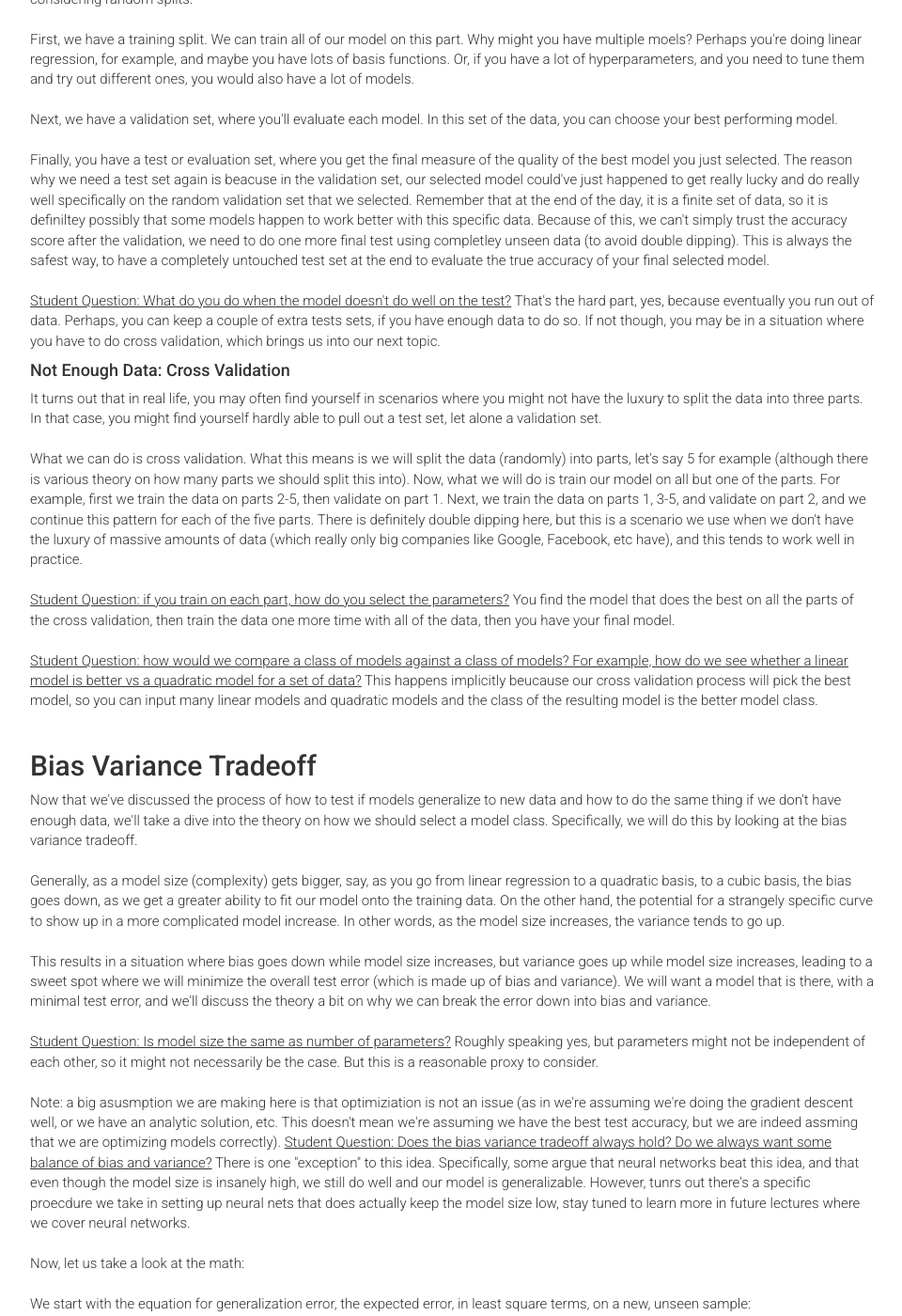
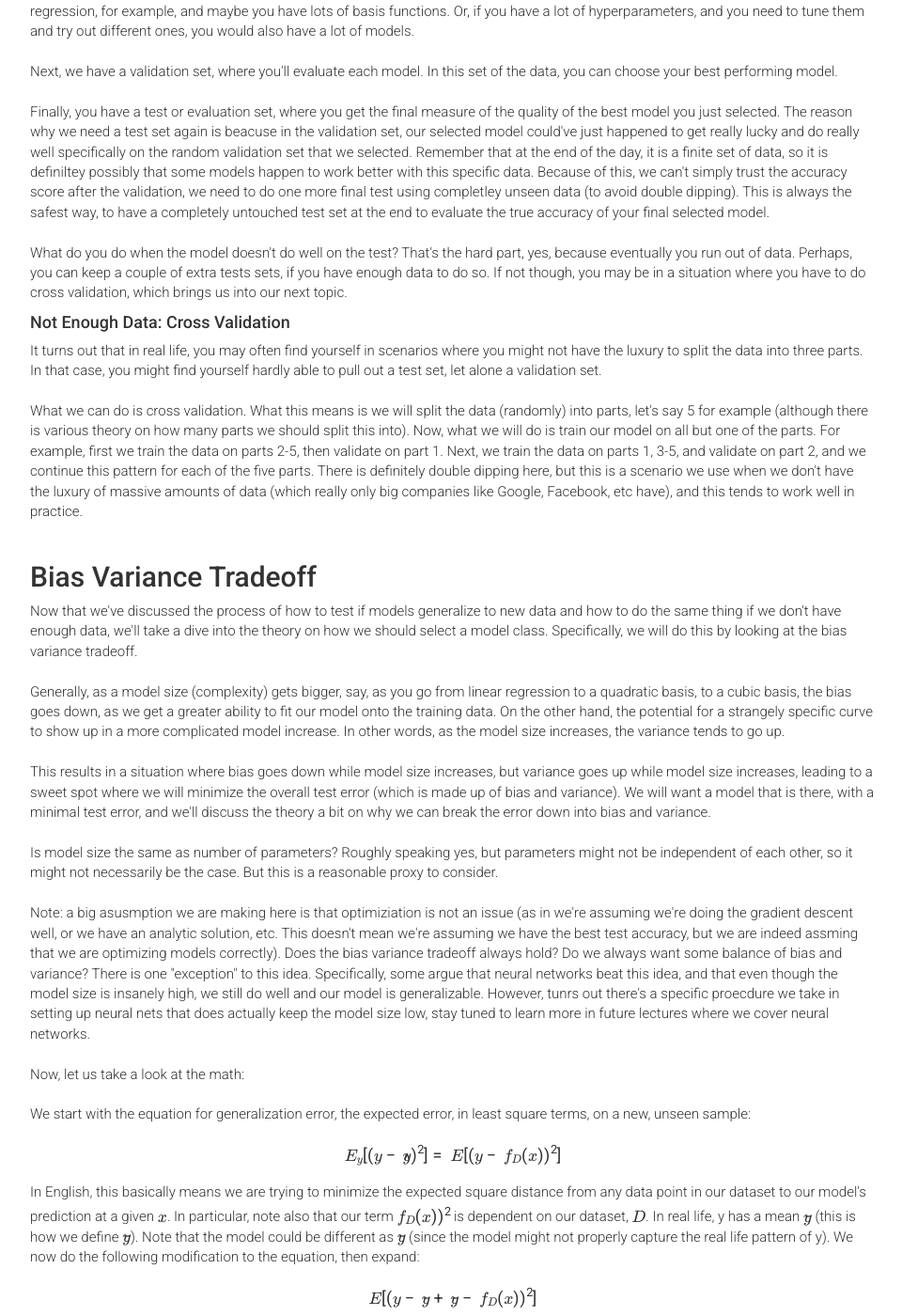
Before and after one commit to harvard-ml-courses/cs181-web, a Jekyll site: the page built from recaps/lec6.html, in a window 1280 px wide and 1400 px high, scrolled down 2199 px. Shown: the whole window at 94% size, without its empty margins (158-1118 px from the left). Built offline with Jekyll 4.4.1, drawn with Linux system fonts in a browser that asks for light colours; formulas are drawn with MathJax 3; some of the changed text lies outside the part shown.

Commit message:
Lecture 6 notes release

```diff
--- a/_includes/header.html
+++ b/_includes/header.html
@@ -31,8 +31,8 @@
             <li><a class="dropdown-item" href="{{ site.baseurl }}/recaps/lec3">Lecture 3 (Probabilistic Linear Regression)</a></li>
             <li><a class="dropdown-item" href="{{ site.baseurl }}/recaps/lec4">Lecture 4 (Linear Classification)</a></li>
             <li><a class="dropdown-item" href="{{ site.baseurl }}/recaps/lec5">Lecture 5 (Probabilistic Classification)</a></li>
-            <!-- <li><a class="dropdown-item" href="{{ site.baseurl }}/recaps/lec6">Lecture 6 (Model Specification)</a></li>
-            <li><a class="dropdown-item" href="{{ site.baseurl }}/recaps/lec7">Lecture 7 (Bayesian Model Specification)</a></li>
+            <li><a class="dropdown-item" href="{{ site.baseurl }}/recaps/lec6">Lecture 6 (Model Specification)</a></li>
+            <!-- <li><a class="dropdown-item" href="{{ site.baseurl }}/recaps/lec7">Lecture 7 (Bayesian Model Specification)</a></li>
             <li><a class="dropdown-item" href="{{ site.baseurl }}/recaps/lec8">Lecture 8 (Neural Networks I)</a></li>
             <li><a class="dropdown-item" href="{{ site.baseurl }}/recaps/lec9">Lecture 9 (Neural Networks II)</a></li>
             <li><a class="dropdown-item" href="{{ site.baseurl }}/recaps/lec10">Lecture 10 (Support Vector Machines I)</a></li>
--- a/recaps/lec6.html
+++ b/recaps/lec6.html
@@ -7,16 +7,14 @@
 
 <section class="main-container text">
     <div class="main">
-      <h4>Date: February 11, 2021 (<a href="https://docs.google.com/forms/d/e/1FAIpQLSfn1qVvwPJqHjWNriPrVnlRgWl49PRQT_ucWNXE-9DOIq3TLQ/viewform" target="_blank">Concept Check</a>, <a href="https://docs.google.com/forms/d/e/1FAIpQLSfn1qVvwPJqHjWNriPrVnlRgWl49PRQT_ucWNXE-9DOIq3TLQ/viewanalytics" target="_blank">Class Responses</a>, <a href="{{ site.baseurl }}/ccsolutions" target="_blank">Solutions</a>)</h4>
+      <h4>Date: February 10, 2022</h4>
       <h4>Relevant Textbook Sections: 2.7, 2.8</h4>
 
       <br>
 
-      <h4><a href="https://harvard.zoom.us/rec/play/EvIaD2vZGmMt4lBi7baWqG5sWu0Vqln80gYa_ShMTC_ngm7qGEGkWW77FwnNPZ0EKGPWlrWj2kcP_8iM.wcNzC6U1X5vz_7fe">Lecture Video</a></h4>
-      <h4><a href="files/biasvariance.pdf" target="_blank">More Notes on Bias-Variance Tradeoff</a></h4>
-      <h4><a href="files/lecture6_ipad.pdf" target="_blank">iPad Notes</a></h4>
+      <h4><a href="https://canvas.harvard.edu/courses/100256/external_tools/38806">Lecture Video</a></h4>
 
-      <h3>Lecture 6 Summary</h3>
+      <h2>Lecture 6 Summary</h2>
 
       <ul>
         <li><a href="#recap6_1">Introduction into Model Selection</a></li>
@@ -79,17 +77,13 @@
 
       Finally, you have a test or evaluation set, where you get the final measure of the quality of the best model you just selected. The reason why we need a test set again is beacuse in the validation set, our selected model could've just happened to get really lucky and do really well specifically on the random validation set that we selected. Remember that at the end of the day, it is a finite set of data, so it is definiltey possibly that some models happen to work better with this specific data. Because of this, we can't simply trust the accuracy score after the validation, we need to do one more final test using completley unseen data (to avoid double dipping). This is always the safest way, to have a completely untouched test set at the end to evaluate the true accuracy of your final selected model.<br><br>
 
-      <u>Student Question: What do you do when the model doesn't do well on the test?</u> That's the hard part, yes, because eventually you run out of data. Perhaps, you can keep a couple of extra tests sets, if you have enough data to do so. If not though, you may be in a situation where you have to do cross validation, which brings us into our next topic.
+      What do you do when the model doesn't do well on the test? That's the hard part, yes, because eventually you run out of data. Perhaps, you can keep a couple of extra tests sets, if you have enough data to do so. If not though, you may be in a situation where you have to do cross validation, which brings us into our next topic.
 
       <h4>Not Enough Data: Cross Validation</h4>
 
       It turns out that in real life, you may often find yourself in scenarios where you might not have the luxury to split the data into three parts. In that case, you might find yourself hardly able to pull out a test set, let alone a validation set.<br><br>
 
       What we can do is cross validation. What this means is we will split the data (randomly) into parts, let's say 5 for example (although there is various theory on how many parts we should split this into). Now, what we will do is train our model on all but one of the parts. For example, first we train the data on parts 2-5, then validate on part 1. Next, we train the data on parts 1, 3-5, and validate on part 2, and we continue this pattern for each of the five parts. There is definitely double dipping here, but this is a scenario we use when we don't have the luxury of massive amounts of data (which really only big companies like Google, Facebook, etc have), and this tends to work well in practice.<br><br>
-
-      <u>Student Question: if you train on each part, how do you select the parameters?</u> You find the model that does the best on all the parts of the cross validation, then train the data one more time with all of the data, then you have your final model.<br><br>
-
-      <u>Student Question: how would we compare a class of models against a class of models? For example, how do we see whether a linear model is better vs a quadratic model for a set of data?</u> This happens implicitly beucause our cross validation process will pick the best model, so you can input many linear models and quadratic models and the class of the resulting model is the better model class.<br><br>
 
       <h2 id="recap6_4">Bias Variance Tradeoff</h2>
 
@@ -99,11 +93,11 @@
 
       This results in a situation where bias goes down while model size increases, but variance goes up while model size increases, leading to a sweet spot where we will minimize the overall test error (which is made up of bias and variance). We will want a model that is there, with a minimal test error, and we'll discuss the theory a bit on why we can break the error down into bias and variance.<br><br>
 
-      <u>Student Question: Is model size the same as number of parameters?</u> Roughly speaking yes, but parameters might not be independent of each other, so it might not necessarily be the case. But this is a reasonable proxy to consider.<br><br>
+      Is model size the same as number of parameters? Roughly speaking yes, but parameters might not be independent of each other, so it might not necessarily be the case. But this is a reasonable proxy to consider.<br><br>
 
       Note: a big asusmption we are making here is that optimiziation is not an issue (as in we're assuming we're doing the gradient descent well, or we have an analytic solution, etc. This doesn't mean we're assuming we have the best test accuracy, but we are indeed assming that we are optimizing models correctly).
 
-      <u>Student Question: Does the bias variance tradeoff always hold? Do we always want some balance of bias and variance?</u> There is one "exception" to this idea. Specifically, some argue that neural networks beat this idea, and that even though the model size is insanely high, we still do well and our model is generalizable. However, tunrs out there's a specific proecdure we take in setting up neural nets that does actually keep the model size low, stay tuned to learn more in future lectures where we cover neural networks.<br><br>
+      Does the bias variance tradeoff always hold? Do we always want some balance of bias and variance? There is one "exception" to this idea. Specifically, some argue that neural networks beat this idea, and that even though the model size is insanely high, we still do well and our model is generalizable. However, tunrs out there's a specific proecdure we take in setting up neural nets that does actually keep the model size low, stay tuned to learn more in future lectures where we cover neural networks.<br><br>
 
       Now, let us take a look at the math:<br><br>
 
@@ -131,7 +125,7 @@
 
       We've introduced a new variable $\bar{f}(x) = E_D[f_D(x)]$. To describe this, imagine if you took a bunch of datasets, and did this whole experiment a million times. Concretely, imagine you took 100 data points, fit it, took 100 more data points, fit it again, and then averaged all the models. That's what $\bar{f}$ represents.<br><br>
 
-      <u>Student Question: Is $\bar{f}$ the same as $\bar{y}$?</u> No, as a quick example, if you had a linear model, and you fit it many times, the average model would still be a line, but if we had our true y as a parabola, then it would still be a parabola and $\bar{f}$ would be different from $\bar{y}$.<br><br>
+      Is $\bar{f}$ the same as $\bar{y}$? No, as a quick example, if you had a linear model, and you fit it many times, the average model would still be a line, but if we had our true y as a parabola, then it would still be a parabola and $\bar{f}$ would be different from $\bar{y}$.<br><br>
 
       Now, we can break down the above expression.<br><br>
 
```
